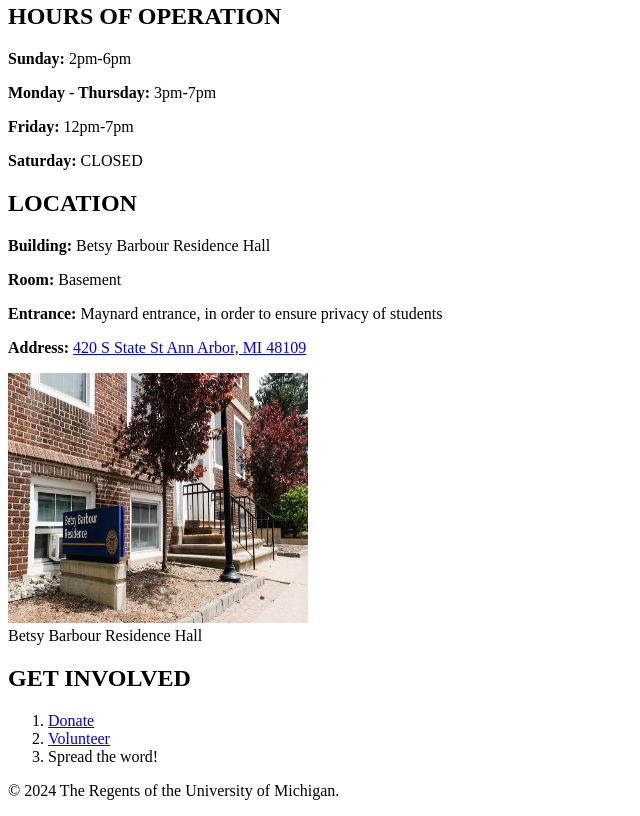
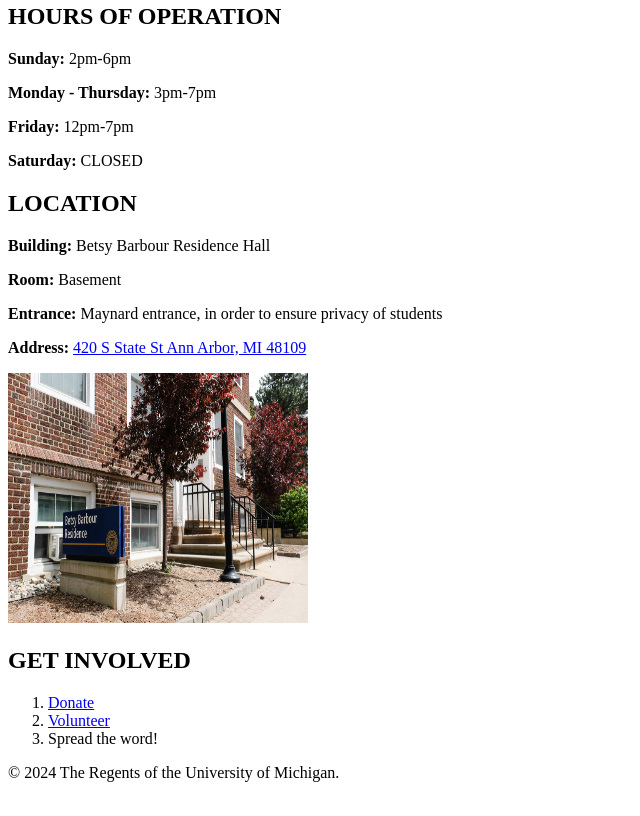
Before and after one commit to kguillen1/client_project_w25, a plain HTML site: page food_pantry.html in a window 1280 px wide. Shown: the part 837-1653 px from the top of the page, without its empty margins (0-640 px from the left). Drawn offline with Linux system fonts and the light colour scheme.

Commit message:
Add files via upload

```diff
--- a/food_pantry.html
+++ b/food_pantry.html
@@ -59,7 +59,6 @@
         </section>
 
             <img src = "images/betsyresidence.jpg" alt="Betsy Barbour Residence Hall on a sunny day" width="300" height="250">
-            <figcaption>Betsy Barbour Residence Hall</figcaption>
 
         <section>
             <h2>GET INVOLVED</h2>
```
Also changed, not shown: student_life.html (+2 -0 lines).
